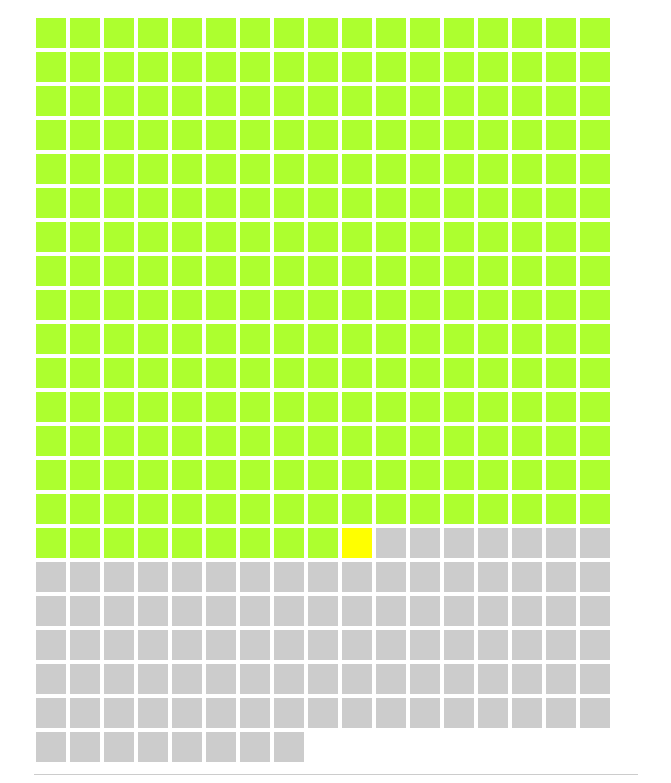
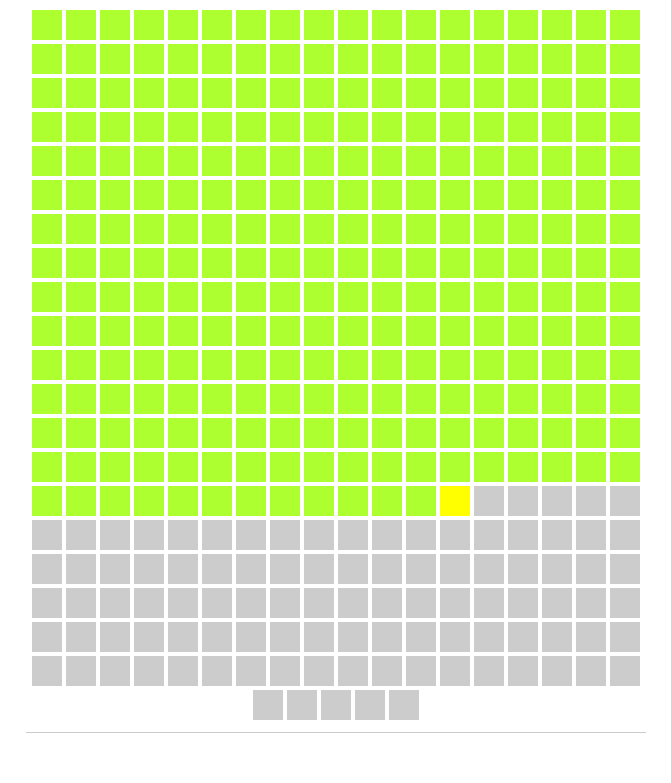
Before and after one commit to TheHunterDog/DaysOfYear, a plain HTML site: page index.html in a window 1280 px wide. Shown: the part 82-865 px from the top of the page, without its empty margins (304-975 px from the left). After the commit the page ends 815 px from the top, so only its background shows below. Drawn offline with Linux system fonts and the light colour scheme.

Commit message:
fix: html Normalize

```diff
--- a/css/index.css
+++ b/css/index.css
@@ -5,7 +5,7 @@
     border-bottom: 1px solid #ccc;
     flex-wrap: wrap;
     align-items: center;
-    /* justify-content: center; */
+    justify-content: center;
 }
 
 @media screen and (max-width: 700px){
@@ -37,6 +37,13 @@ body{
   flex-direction: column;
   align-items: center;
   justify-content: center;
+  margin: 0;
+}
+
+html{
+  margin: 0;
+  padding: 0;
+  max-width: 100vw;
 }
 
 @media screen and (max-width: 700px){
```
